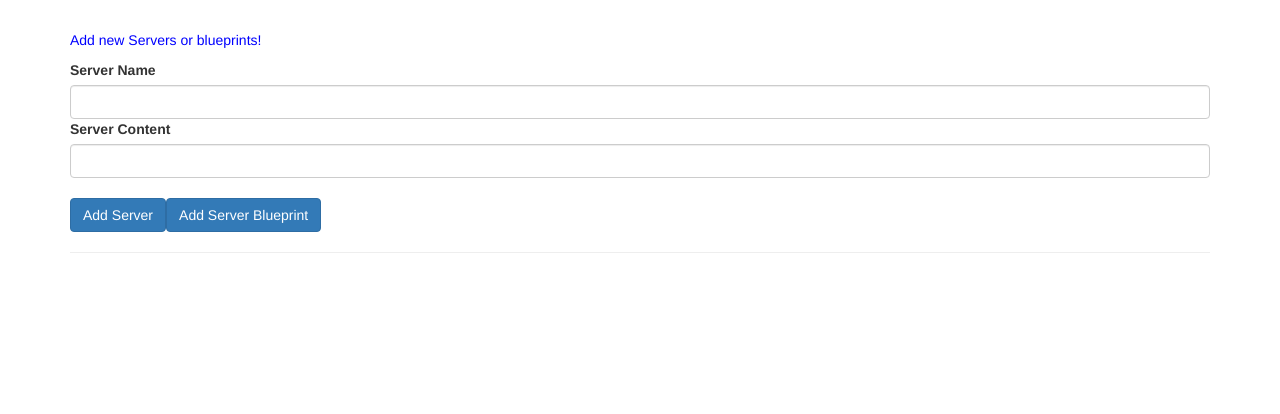
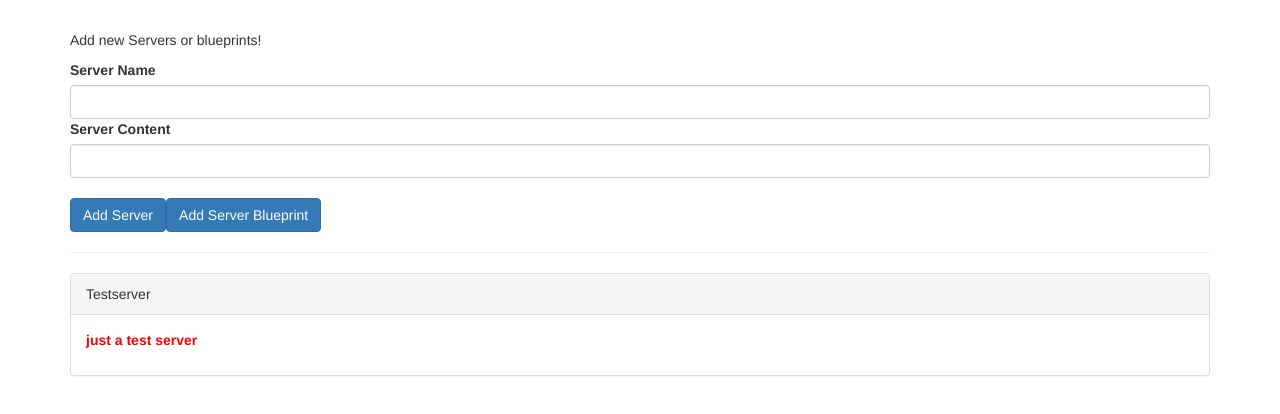
Before and after one commit to ericjbible/udemy, an Angular app in the folder cmp-databinding-start/: page / in a window 1280 px wide. Shown: the top 414 px of the page. Built offline with nearby package versions, Linux system fonts and the light colour scheme.

Commit message:
custom event binding with Max

```diff
--- a/cmp-databinding-start/src/app/app.component.html
+++ b/cmp-databinding-start/src/app/app.component.html
@@ -1,34 +1,14 @@
 <div class="container">
-  <div class="row">
-    <div class="col-xs-12">
-      <p>Add new Servers or blueprints!</p>
-      <label>Server Name</label>
-      <input type="text" class="form-control" [(ngModel)]="newServerName">
-      <label>Server Content</label>
-      <input type="text" class="form-control" [(ngModel)]="newServerContent">
-      <br>
-      <button
-        class="btn btn-primary"
-        (click)="onAddServer()">Add Server</button>
-      <button
-        class="btn btn-primary"
-        (click)="onAddBlueprint()">Add Server Blueprint</button>
-    </div>
-  </div>
+  <app-cockpit
+    (serverCreated)="onServerAdded($event)"
+    (bpCreated)="onBlueprintAdded($event)"
+  ></app-cockpit>
   <hr>
   <div class="row">
     <div class="col-xs-12">
-      <div
-        class="panel panel-default"
-        *ngFor="let element of serverElements">
-        <div class="panel-heading">{{ element.name }}</div>
-        <div class="panel-body">
-          <p>
-            <strong *ngIf="element.type === 'server'" style="color: red">{{ element.content }}</strong>
-            <em *ngIf="element.type === 'blueprint'">{{ element.content }}</em>
-          </p>
-        </div>
-      </div>
+      <app-server-element
+        *ngFor="let serverElement of serverElements"
+        [srvElement]="serverElement"></app-server-element>
     </div>
   </div>
 </div>
--- a/cmp-databinding-start/src/app/app.component.ts
+++ b/cmp-databinding-start/src/app/app.component.ts
@@ -6,23 +6,22 @@
   styleUrls: ['./app.component.css']
 })
 export class AppComponent {
-  serverElements = [];
-  newServerName = '';
-  newServerContent = '';
+  serverElements = [{type: 'server', name: 'Testserver', content: 'just a test server'}];
 
-  onAddServer() {
+  onServerAdded(serverData: {serverName: string, serverContent: string}) {
     this.serverElements.push({
       type: 'server',
-      name: this.newServerName,
-      content: this.newServerContent
+      name: serverData.serverName,
+      content: serverData.serverContent
     });
   }
 
-  onAddBlueprint() {
+  onBlueprintAdded(blueprintData: {serverName: string, serverContent: string}) {
     this.serverElements.push({
       type: 'blueprint',
-      name: this.newServerName,
-      content: this.newServerContent
+      name: blueprintData.serverName,
+      content: blueprintData.serverContent
     });
   }
+
 }
--- a/cmp-databinding-start/src/app/app.module.ts
+++ b/cmp-databinding-start/src/app/app.module.ts
@@ -4,10 +4,14 @@
 
 
 import { AppComponent } from './app.component';
+import { CockpitComponent } from './cockpit/cockpit.component';
+import { ServerElementComponent } from './server-element/server-element.component';
 
 @NgModule({
   declarations: [
-    AppComponent
+    AppComponent,
+    CockpitComponent,
+    ServerElementComponent
   ],
   imports: [
     BrowserModule,
--- /dev/null
+++ b/cmp-databinding-start/src/app/cockpit/cockpit.component.html
@@ -0,0 +1,16 @@
+  <div class="row">
+    <div class="col-xs-12">
+      <p>Add new Servers or blueprints!</p>
+      <label>Server Name</label>
+      <input type="text" class="form-control" [(ngModel)]="newServerName">
+      <label>Server Content</label>
+      <input type="text" class="form-control" [(ngModel)]="newServerContent">
+      <br>
+      <button
+        class="btn btn-primary"
+        (click)="onAddServer()">Add Server</button>
+      <button
+        class="btn btn-primary"
+        (click)="onAddBlueprint()">Add Server Blueprint</button>
+    </div>
+  </div>
--- /dev/null
+++ b/cmp-databinding-start/src/app/cockpit/cockpit.component.ts
@@ -0,0 +1,27 @@
+import { Component, EventEmitter, Output } from '@angular/core';
+
+@Component({
+  selector: 'app-cockpit',
+  templateUrl: './cockpit.component.html',
+  styleUrl: './cockpit.component.css'
+})
+export class CockpitComponent {
+  @Output() serverCreated = new EventEmitter<{serverName: string, serverContent: string}>();
+  @Output('bpCreated') blueprintCreated = new EventEmitter<{serverName: string, serverContent: string}>();
+  newServerName = '';
+  newServerContent = '';
+
+  onAddServer() {
+    this.serverCreated.emit({
+      serverName: this.newServerName,
+      serverContent: this.newServerContent
+    })
+  }
+
+  onAddBlueprint() {
+    this.blueprintCreated.emit({
+      serverName: this.newServerName,
+      serverContent: this.newServerContent
+    })
+  }
+}
--- /dev/null
+++ b/cmp-databinding-start/src/app/server-element/server-element.component.html
@@ -0,0 +1,11 @@
+<div class="panel panel-default">
+  <div class="panel-heading">{{ element.name }}</div>
+  <div class="panel-body">
+    <p>
+      <strong *ngIf="element.type === 'server'" style="color: red">{{
+        element.content
+      }}</strong>
+      <em *ngIf="element.type === 'blueprint'">{{ element.content }}</em>
+    </p>
+  </div>
+</div>
```
Also changed, not shown: cmp-databinding-start/src/app/server-element/server-element.component.ts (added, +11 -0 lines), cmp-databinding-start/src/app/cockpit/cockpit.component.css (added), cmp-databinding-start/src/app/server-element/server-element.component.css (added), 1 other file (tests, documents, lock files or other folders).
